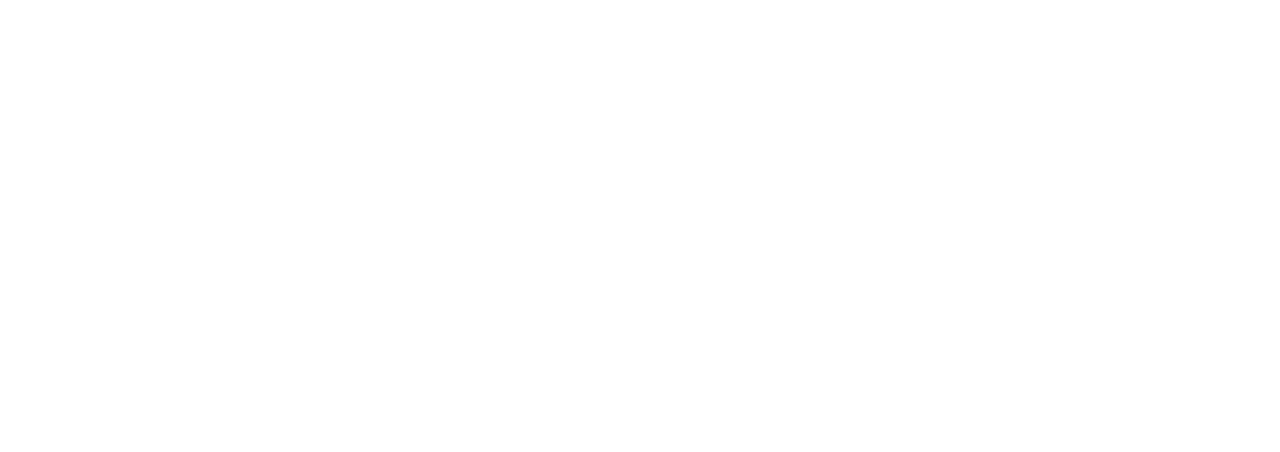
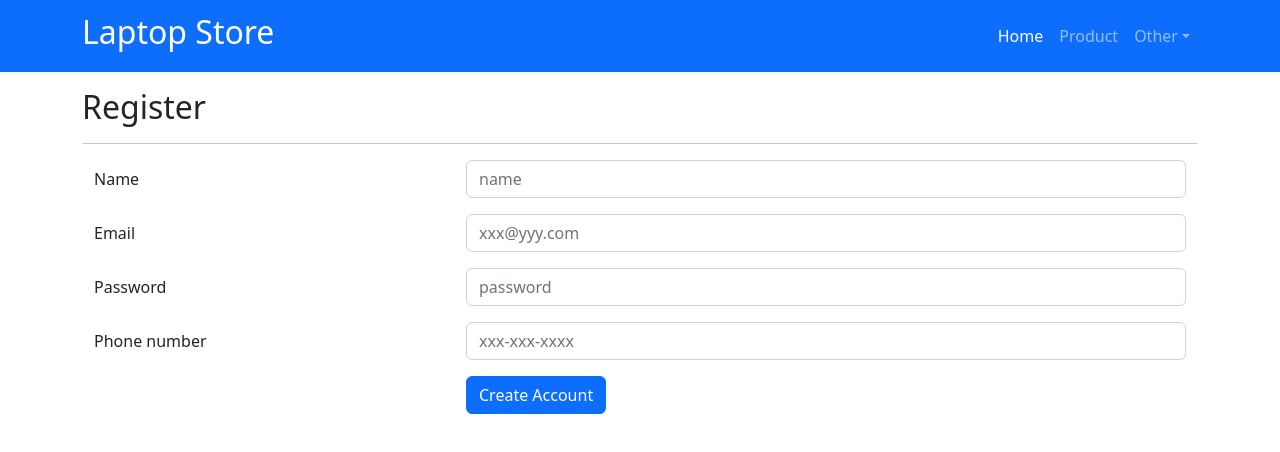
Before and after one commit to Gunny2545/laptop-store, a React (Create React App) app: page /register in a window 1280 px wide. Before the commit this address had no page. Shown: the top 452 px of the page. Built offline with nearby package versions, Linux system fonts and the light colour scheme.

Commit message:
commit-message

```diff
--- a/src/App.js
+++ b/src/App.js
@@ -6,6 +6,7 @@
 import EditProduct from './pages/EditProduct';
 import DeleteProduct from './pages/DeleteProduct';
 import Login from './pages/Login';
+import Register from './pages/Register';
 
 function App() {
   return (
@@ -17,6 +18,7 @@
       <Route path='/product/edit/:id' element={<EditProduct/>}/>
       <Route path='/product/delete/:id' element={<DeleteProduct/>}/>
       <Route path='/login' element={<Login/>}/>
+      <Route path='/register' element={<Register/>}/>
     </Routes>
   );
 }
--- a/src/pages/Home.jsx
+++ b/src/pages/Home.jsx
@@ -9,6 +9,9 @@
         <hr />
         <div className="row">
         <div className="col d-flex justify-content-end">
+          <NavLink to="/register" className="btn btn-success">
+            Register
+          </NavLink>{' '}
           <NavLink to="/login" className="btn btn-success">
             Login
           </NavLink>
--- a/src/pages/Login.jsx
+++ b/src/pages/Login.jsx
@@ -21,11 +21,13 @@
                 if (res.data.success) {
                     swal("You are logged in.", {
                         icon: "success",
+                        title: "Result"
                       });
                     navigate('/product')
                     } else{
                         swal("Bad login. Please try again.", {
                             icon: "warning",
+                            title: "Result"
                           });
                     }
                     console.log(res.data)
@@ -34,15 +36,16 @@
             .catch((err)=>{
                 swal("Bad login. Please try again.", {
                     icon: "warning",
+                    title: "Result"
                   });
                 console.log(err);
             })
     }
   return (
     <MainLayout>
-      <div className="row mt-3">
-        <h2 className="text-center">Login</h2>
+        <h2 className="mt-3">Login</h2>
         <hr />
+        <div className="row">
         <div className="col-md-6 offset-md-3">
           <form onSubmit={doLogin}>
             <div className="mb-3 row">
--- a/src/pages/NewProduct.jsx
+++ b/src/pages/NewProduct.jsx
@@ -36,7 +36,7 @@
 
   return (
     <MainLayout>
-        <h1 className="mt-3">Add a new product</h1>
+        <h2 className="mt-3">Add a new product</h2>
         <hr />
         <div className="row">
             <div classname="col-md-8 offset-md-2">
--- /dev/null
+++ b/src/pages/Register.jsx
@@ -0,0 +1,97 @@
+import React, { useState } from 'react'
+import MainLayout from "../layouts/MainLayout";
+import UserService from "../services/UserService";
+import { useNavigate } from 'react-router-dom'
+import swal from 'sweetalert'
+
+const Register = () => {
+    const navigate = useNavigate();
+    let [register, setRegister] = useState({});
+
+    const saveRegister =(e) => {
+        e.preventDefault();
+        if (UserService && typeof UserService.create === "function") {
+            UserService.create(register)
+                .then((res) => {
+                    swal({
+                        icon: "success",
+                        text: "Register complete",
+                        title: "Result"
+                    });
+                    navigate("/login")
+                })
+                .catch((e) => {
+                    swal({
+                        icon: "error",
+                        text: "Register failed",
+                        title: "Result"
+                    });
+                    console.log(e)
+                });
+        }
+    }
+
+    const handleInputChange = (event) => {
+        const { name, value } = event.target;
+        setRegister({ ...register, [name]: value });
+      };
+  return (
+    <MainLayout>
+        <h2 className="mt-3">Register</h2>
+        <hr />
+        <div className="row">
+            <div classname="col-md-8 offset-md-2">
+                <div className="container">
+                    <form onSubmit={saveRegister}>
+                    <div className="mb-3 row">
+                        <label htmlFor="inputName" className="col-4 col-form-label">Name</label>
+                        <div className="col-8">
+                        <input type="text" className="form-control"
+                        name="name"
+                        id="name" placeholder="name" onChange={handleInputChange}/>
+                        </div>
+                    </div>
+
+                    <div className="mb-3 row">
+                        <label htmlFor="inputName" className="col-4 col-form-label">Email</label>
+                        <div className="col-8">
+                        <input type="text" className="form-control"
+                        name="email"
+                        id="email" placeholder="xxx@yyy.com" onChange={handleInputChange}/>
+                        </div>
+                    </div>
+
+                        <div className="mb-3 row">
+                            <label htmlFor="password" className="col-4 col-form-label">Password</label>
+                            <div className="col-8">
+                                <input type="text" className="form-control"
+                                name="password"
+                                id="password" placeholder="password" onChange={handleInputChange} />
+                            </div>
+                        </div>
+
+
+
+                    <div className="mb-3 row">
+                        <label htmlFor="inputName" className="col-4 col-form-label">Phone number</label>
+                        <div className="col-8">
+                        <input type="text" className="form-control"
+                        name="phone_number"
+                        id="phone_number" placeholder="xxx-xxx-xxxx" onChange={handleInputChange}/>
+                        </div>
+                    </div>
+
+                    <div className="mb-3 row">
+                        <div className="offset-sm-4 col-sm-8">
+                        <button type="submit" className="btn btn-primary">Create Account</button>
+                        </div>
+                    </div>
+                    </form>
+                </div>
+            </div>
+        </div>
+    </MainLayout>
+  )
+}
+
+export default Register
--- a/src/services/UserService.js
+++ b/src/services/UserService.js
@@ -8,9 +8,14 @@
   return http.post("/user/register", userData);
 }
 
+const create = (data) => {
+  return http.post("/user/register", data);
+};
+
 const UserService = {
     login,
-    register
+    register,
+    create
 }
 
 export default UserService
```
